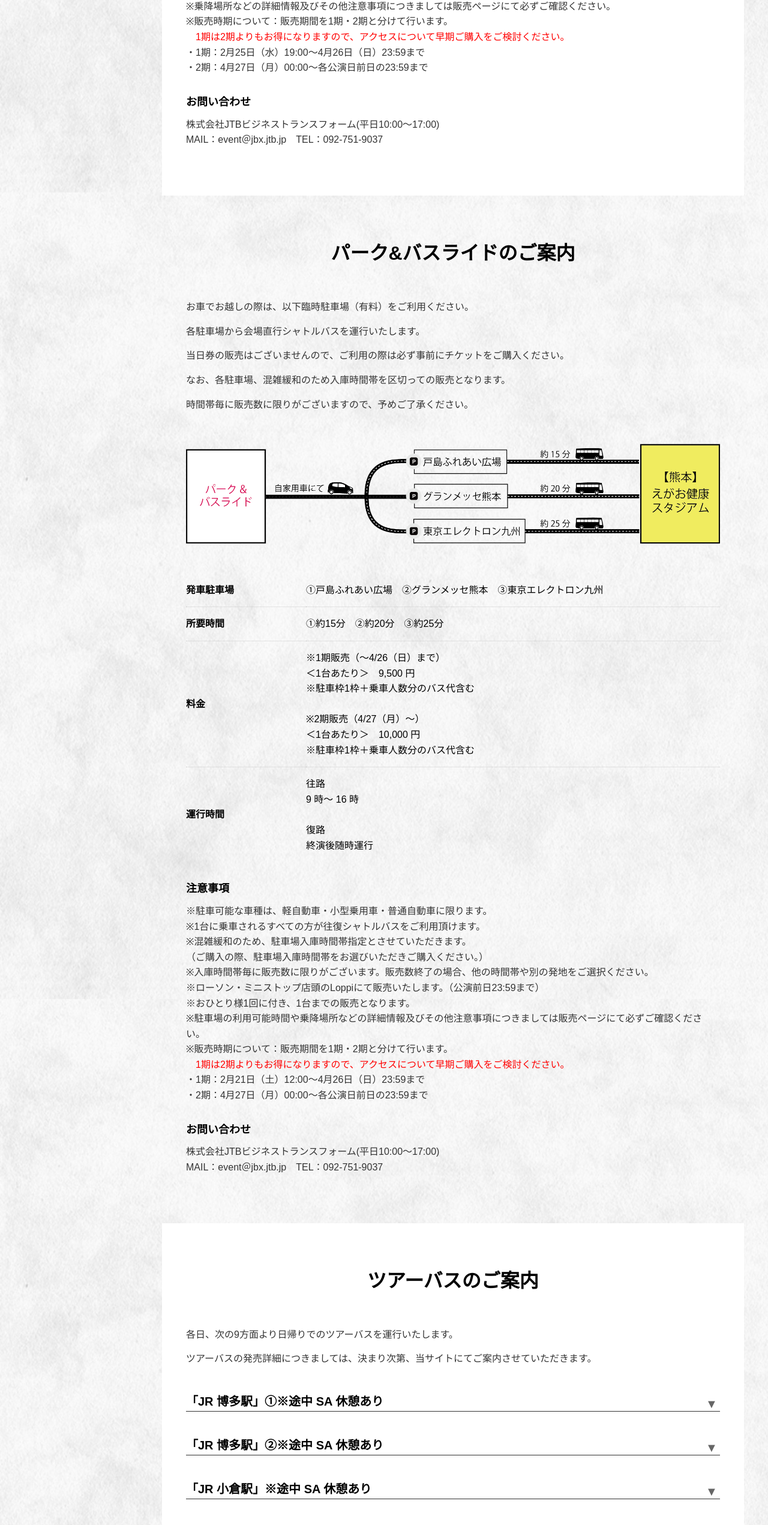
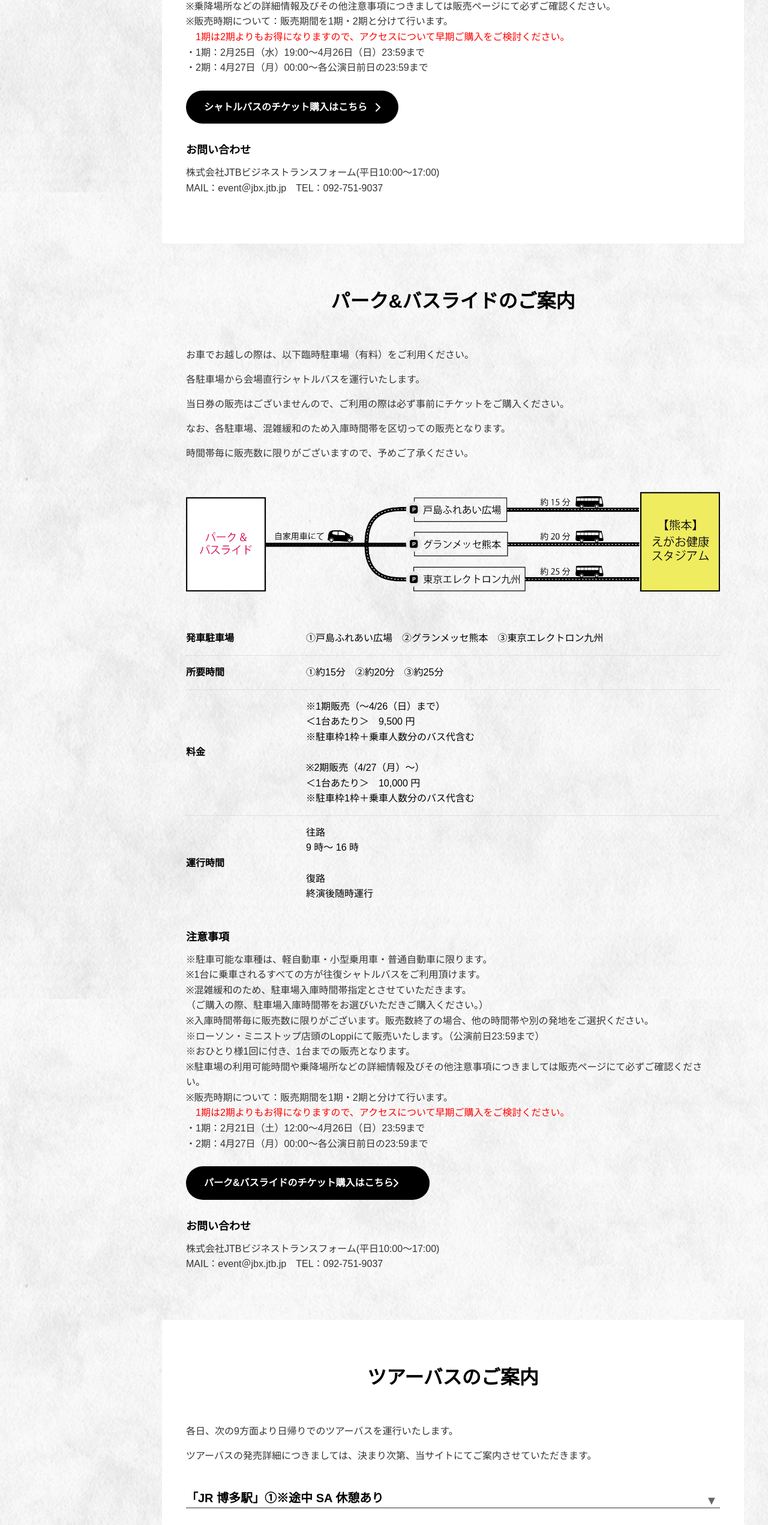
Before and after one commit to 07-jin-FUK/backnumber-kumamoto_nuxt, a Nuxt app: page /access in a window 1280 px wide. Shown: the part 5058-7600 px from the top of the page at 60% size. Built offline with nearby package versions, Linux system fonts and the light colour scheme.

Commit message:
[update]

```diff
--- a/app/pages/access.vue
+++ b/app/pages/access.vue
@@ -225,9 +225,16 @@
 ※販売時期について：販売期間を1期・2期と分けて行います。</p>
 <p class="red no-under">　1期は2期よりもお得になりますので、アクセスについて早期ご購入をご検討ください。</p>
 <p>・1期：2月25日（水）19:00～4月26日（日）23:59まで<br>
-・2期：4月27日（月）00:00～各公演日前日の23:59まで<br>
-
+・2期：4月27日（月）00:00～各公演日前日の23:59まで
 </p>
+          <div class="ticket-link">
+            <a href="https://l-tike.com/concert/mevent/?mid=774334" target="_blank" rel="noopener noreferrer" class="ticket-button">
+              シャトルバスのチケット購入はこちら
+              <svg class="arrow" width="8" height="14" viewBox="0 0 8 14" fill="none" xmlns="http://www.w3.org/2000/svg">
+                <path d="M1 1L7 7L1 13" stroke="white" stroke-width="2" stroke-linecap="round" stroke-linejoin="round" />
+              </svg>
+            </a>
+          </div>
               </div>
                             <div class="contact-box">
                 <h4>お問い合わせ</h4>
@@ -299,6 +306,14 @@
 <p class="red no-under">　1期は2期よりもお得になりますので、アクセスについて早期ご購入をご検討ください。</p><p>
 ・1期：2月21日（土）12:00～4月26日（日）23:59まで<br>
 ・2期：4月27日（月）00:00～各公演日前日の23:59まで</p>
+          <div class="ticket-link">
+            <a href="https://l-tike.com/concert/mevent/?mid=774338" target="_blank" rel="noopener noreferrer" class="ticket-button2">
+              パーク&バスライドのチケット購入はこちら
+              <svg class="arrow" width="8" height="14" viewBox="0 0 8 14" fill="none" xmlns="http://www.w3.org/2000/svg">
+                <path d="M1 1L7 7L1 13" stroke="white" stroke-width="2" stroke-linecap="round" stroke-linejoin="round" />
+              </svg>
+            </a>
+          </div>
               </div>
 
                             <div class="contact-box">
@@ -739,6 +754,14 @@
 　バスの運行スケジュールは余裕を持って設定をしておりますが、当日の交通事情、天候等により延着の可能性があります。その際の他交通機関への接続等の保証はございません。<br>
 　また、開演時間・最終電車に間に合わない場合でも、ご旅行代金の返金および損害に対する補償はいたしかねますので、あらかじめご了承のうえお申込みください。<br>
 ※乗降場所、運行時間などの詳細情報及びその他注意事項につきましては後日公開の販売ページにてご案内させていただきます。</p>
+          <div class="ticket-link">
+            <a href="https://n-tabeat.jtb.co.jp/tabeat/List.aspx?TourNo=b29f271e3e4047988a2cb82a" target="_blank" rel="noopener noreferrer" class="ticket-button3">
+                アクセスツアーバスチケット購入はこちら
+              <svg class="arrow" width="8" height="14" viewBox="0 0 8 14" fill="none" xmlns="http://www.w3.org/2000/svg">
+                <path d="M1 1L7 7L1 13" stroke="white" stroke-width="2" stroke-linecap="round" stroke-linejoin="round" />
+              </svg>
+            </a>
+          </div>
     </div>
                             <div class="contact-box">
                 <h4>お問い合わせ</h4>
@@ -794,14 +817,14 @@
 </section>
 
 <section id="wheelchair" class="content-section">
-  <h2>車椅子でのご来場について</h2>
+  <h2>車いすでのご来場について</h2>
 
   <div class="wheelchair-info">
-    <p class="intro-text">車椅子でご来場の方へのご案内です。</p>
+    <p class="intro-text">車いすでご来場の方へのご案内です。</p>
 
     <ul class="wheelchair-list">
-      <li>車椅子専用の駐車場(有料)をご用意致します。</li>
-      <li>一般駐車券の購入は不要です。車椅子専用駐車場券(有料)の発売詳細に関しては、決まり次第、当サイトにてご案内いたします。</li>
+      <li>車いす専用の駐車場(有料)をご用意致します。</li>
+      <li>一般駐車券の購入は不要です。車いす専用駐車場券(有料)の発売詳細に関しては、決まり次第、当サイトにてご案内いたします。</li>
     </ul>
   </div>
 </section>
@@ -2006,7 +2029,7 @@ onUnmounted(() => {
 .official-button {
   display: inline-flex;
   align-items: center;
-  gap: 12px;
+  gap: 15px;
   padding: 15px 30px;
   background: #000;
   color: #fff;
@@ -2026,6 +2049,71 @@ onUnmounted(() => {
   height: 14px;
   flex-shrink: 0;
 }
+
+.ticket-link {
+  display: flex;
+  justify-content: flex-start;
+}
+
+.ticket-button {
+  display: inline-flex;
+  align-items: center;
+  padding: 15px 52px 15px 30px;
+  background: #000;
+  color: #fff;
+  text-decoration: none;
+  font-size: 16px;
+  font-weight: bold;
+  border-radius: 50px;
+  transition: opacity 0.3s;
+  margin-top:25px;
+  position: relative;
+}
+
+.ticket-button2 {
+  display: inline-flex;
+  align-items: center;
+  padding: 15px 52px 15px 30px;
+  background: #000;
+  color: #fff;
+  text-decoration: none;
+  font-size: 16px;
+  font-weight: bold;
+  border-radius: 50px;
+  transition: opacity 0.3s;
+  margin-top:25px;
+  position: relative;
+}
+
+.ticket-button3 {
+  display: inline-flex;
+  align-items: center;
+  padding: 15px 52px 15px 30px;
+  background: #000;
+  color: #fff;
+  text-decoration: none;
+  font-size: 16px;
+  font-weight: bold;
+  border-radius: 50px;
+  transition: opacity 0.3s;
+  margin-top:25px;
+  position: relative;
+}
+
+.ticket-button:hover {
+  opacity: 0.8;
+}
+
+.ticket-button .arrow {
+  position: absolute;
+  top:21px;
+  right:30px;
+  width: 8px;
+  height: 14px;
+  flex-shrink: 0;
+}
+
+
 
 .space{
     display: none;
@@ -2387,8 +2475,91 @@ onUnmounted(() => {
 
   .official-button {
     font-size: 14px;
-    padding: 12px 24px;
-  }
+    padding: 15px 20px;
+    white-space: nowrap;
+    line-height: 1;
+  }
+
+
+  .ticket-button {
+  display: inline-flex;
+  align-items: center;
+  padding: 15px 20px;
+  background: #000;
+  color: #fff;
+  font-size: 14px;
+  line-height: 1;
+  border-radius: 50px;
+  transition: opacity 0.3s;
+  margin-top:26px;
+  white-space: nowrap;
+  position: relative;
+  width: 100%;
+}
+
+  .ticket-button2 {
+  display: inline-flex;
+  align-items: center;
+  padding: 16px 20px;
+  background: #000;
+  color: #fff;
+  font-size: 12px;
+  line-height: 1;
+  border-radius: 50px;
+  transition: opacity 0.3s;
+  margin-top:26px;
+  white-space: nowrap;
+  position: relative;
+  width: 100%;
+}
+
+  .ticket-button3 {
+  display: inline-flex;
+  align-items: center;
+  padding: 15.5px 20px;
+  background: #000;
+  color: #fff;
+  font-size: 13px;
+  line-height: 1;
+  border-radius: 50px;
+  transition: opacity 0.3s;
+  margin-top:26px;
+  white-space: nowrap;
+  position: relative;
+  width: 100%;
+}
+
+
+
+.ticket-button .arrow {
+    position: absolute;
+    right:20px;
+    top:16px;
+  width: 8px;
+  height: 13px;
+  flex-shrink: 0;
+}
+
+
+.ticket-button2 .arrow {
+    position: absolute;
+    right:20px;
+    top:16px;
+  width: 8px;
+  height: 13px;
+  flex-shrink: 0;
+}
+
+
+.ticket-button3 .arrow {
+    position: absolute;
+    right:20px;
+    top:17px;
+  width: 8px;
+  height: 13px;
+  flex-shrink: 0;
+}
+
 
   /* ハンバーガーボタン */
   .hamburger-button {
```
Also changed, not shown: public/images/park-map.png.
